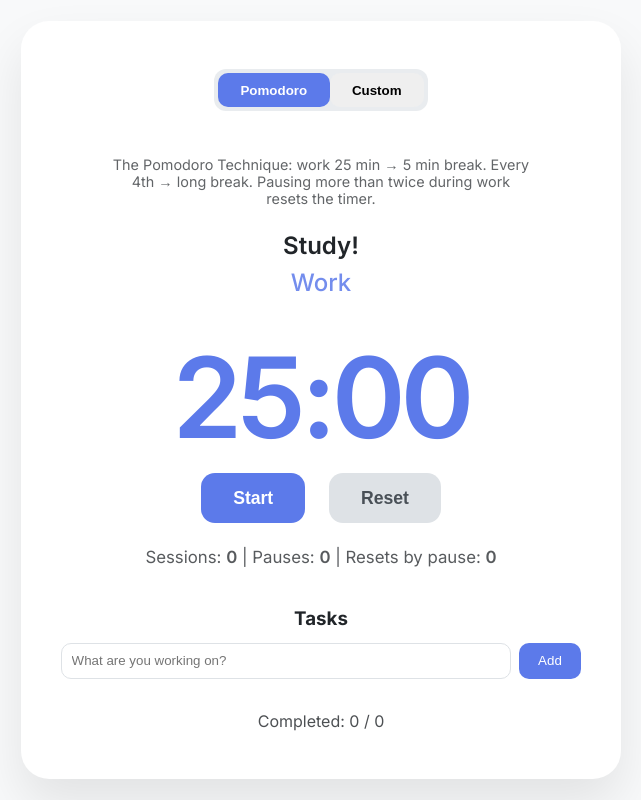
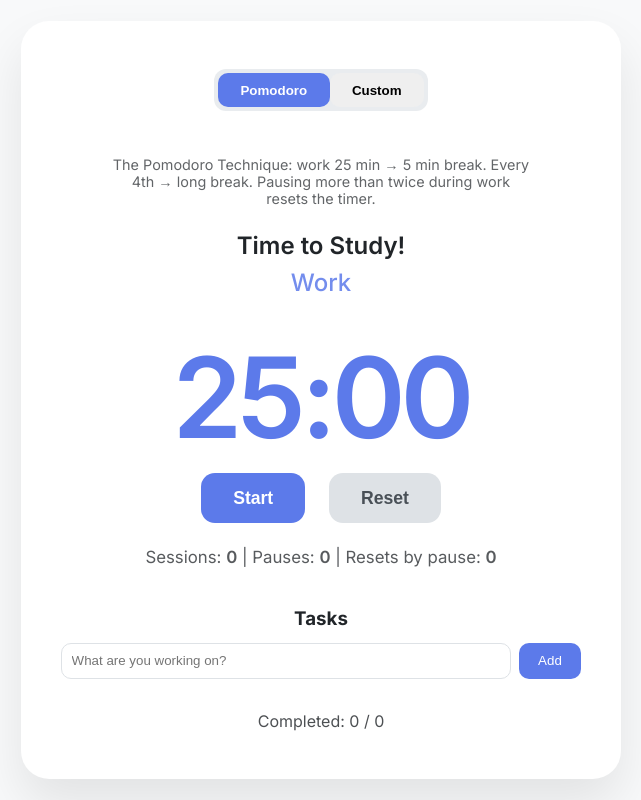
Before and after one commit to imBL4Z3/timetostudy, a plain HTML site: page index.html in a window 1280 px wide. Shown: the whole page, without its empty margins (319-960 px from the left). Drawn offline with Linux system fonts and the light colour scheme.

Commit message:
Update index.html

```diff
--- a/index.html
+++ b/index.html
@@ -115,7 +115,7 @@
     <div><label>Long Break</label><input type="number" id="longInput" value="15" min="1"></div>
   </div>
 
-  <div class="study">Study!</div>
+  <div class="study">Time to Study!</div>
   <div class="label" id="label">Work</div>
   <div class="time" id="time">25:00</div>
 
```
